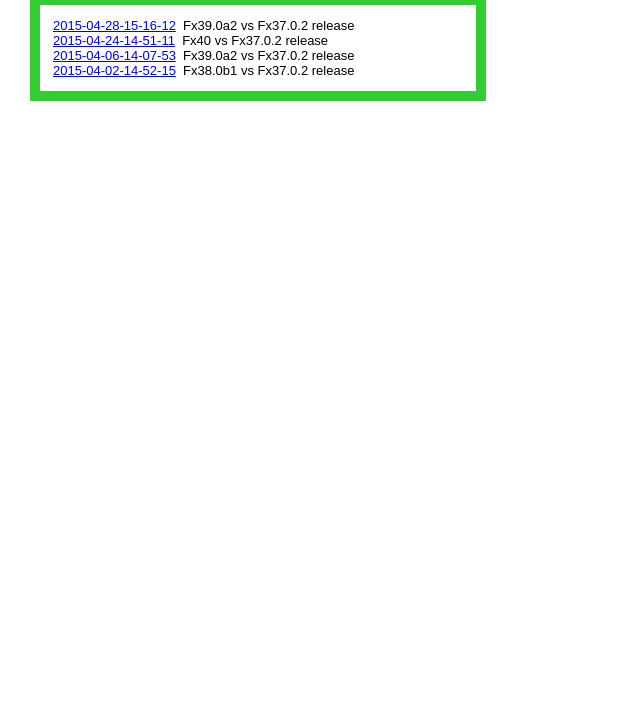
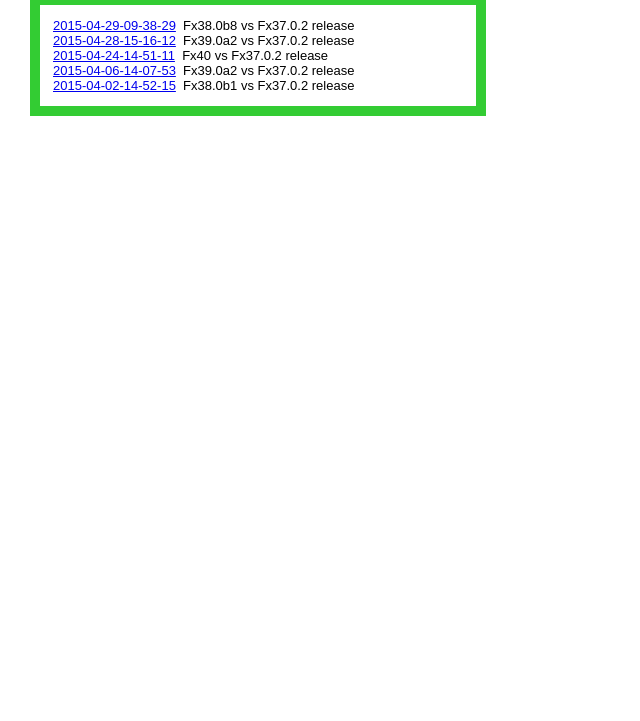
Before and after one commit to danielhartnell/ssl_compat, a plain HTML site: page index.htm in a window 1280 px wide. Shown: the part 79-800 px from the top of the page, without its empty margins (0-640 px from the left). Drawn offline with Linux system fonts and the light colour scheme.

Commit message:
Updated index page

```diff
--- a/index.htm
+++ b/index.htm
@@ -81,7 +81,7 @@ h1 {
 <script>
 
 var masterTab1, masterTab2;
-var testData = "<a href=2015-04-28-15-16-12>2015-04-28-15-16-12</a>&nbsp;&nbsp;Fx39.0a2 vs Fx37.0.2 release<br><a href=2015-04-24-14-51-11>2015-04-24-14-51-11</a>&nbsp;&nbsp;Fx40 vs Fx37.0.2 release<br><a href=2015-04-06-14-07-53>2015-04-06-14-07-53</a>&nbsp;&nbsp;Fx39.0a2 vs Fx37.0.2 release<br><a href=2015-04-02-14-52-15>2015-04-02-14-52-15</a>&nbsp;&nbsp;Fx38.0b1 vs Fx37.0.2 release";
+var testData = "<a href=2015-04-29-09-38-29>2015-04-29-09-38-29</a>&nbsp;&nbsp;Fx38.0b8 vs Fx37.0.2 release<br><a href=2015-04-28-15-16-12>2015-04-28-15-16-12</a>&nbsp;&nbsp;Fx39.0a2 vs Fx37.0.2 release<br><a href=2015-04-24-14-51-11>2015-04-24-14-51-11</a>&nbsp;&nbsp;Fx40 vs Fx37.0.2 release<br><a href=2015-04-06-14-07-53>2015-04-06-14-07-53</a>&nbsp;&nbsp;Fx39.0a2 vs Fx37.0.2 release<br><a href=2015-04-02-14-52-15>2015-04-02-14-52-15</a>&nbsp;&nbsp;Fx38.0b1 vs Fx37.0.2 release";
 var info = "This is an index page that links to automated SSL test runs. <br><br>We regularly run large lists of URLs against branches of Firefox <br>to look for SSL regressions. The tests are primarily xpcshell-based, <br>and the source URL lists can be specified dynamically. <br><br>The two main lists we use are the Pulse top sites list and the <br>Google Certificate Transparency list. Those lists comprise <br>approximately 211k and 2.7m sites, respectively.<br><br>Regular runs are triggered at beginning of beta branch cycle and are <br>run on both beta and Aurora branches. Once a run is complete, an <br>HTML page is generated with a diffed list of problem URLs that allows <br>for better inspection of errors. <br><br>We also run compatibility tests on an ad-hoc basis to look for <br>specific changes, or to test with custom SSL settings.<br><br>All resources for this project - code, lists, xpcshell binaries - are<br>available on GitHub: <a href=\'https://github.com/mwobensmith/ssl_compat/\'>github.com/mwobensmith/ssl_compat</a>.<br><br>Questions: Matt Wobensmith mwobensmith@mozilla.com";
 
 function init()
```
